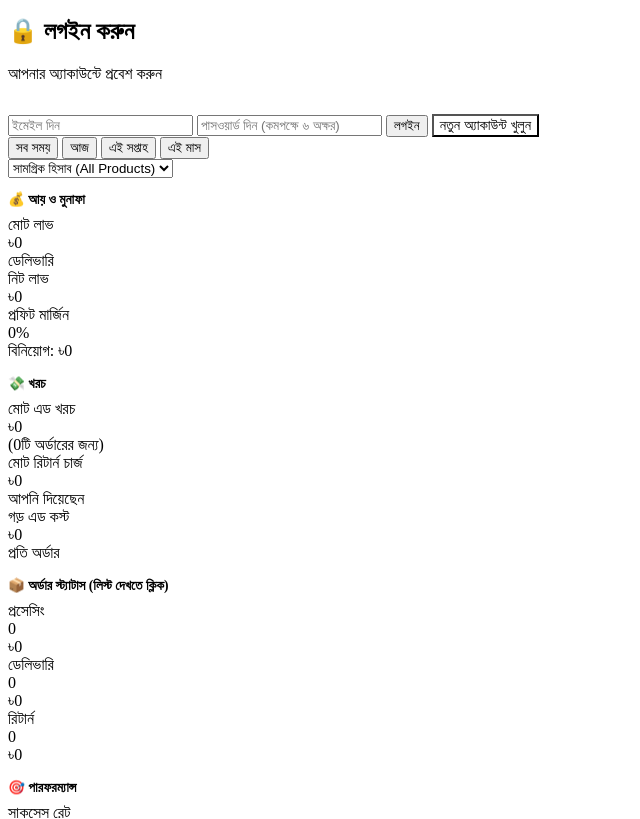
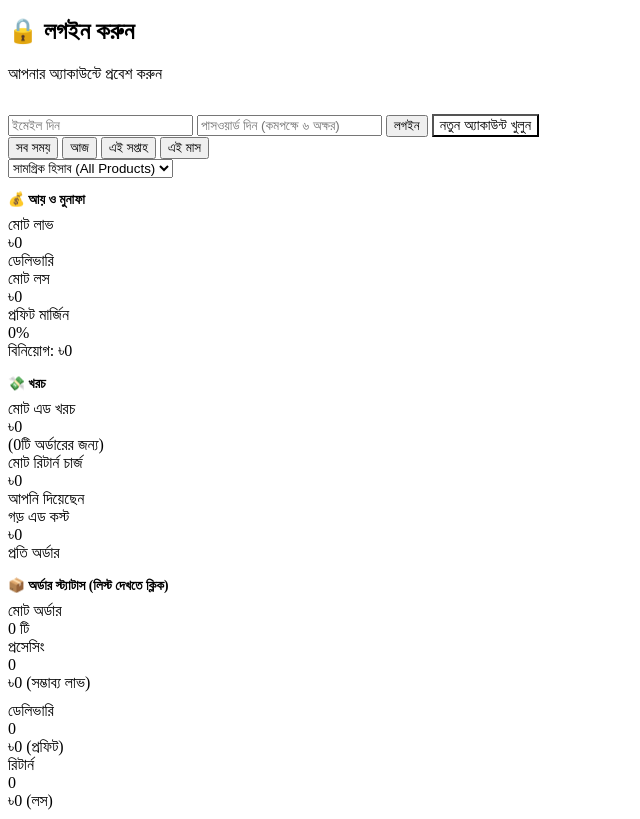
Before and after one commit to shopnos/reseller-cash-analysis, a plain HTML site: page index.html in a window 1280 px wide. Shown: the part 106-925 px from the top of the page, without its empty margins (0-640 px from the left). Drawn offline with nearby package versions, Linux system fonts and the light colour scheme; no server answers.

Commit message:
index.html
design

```diff
--- a/index.html
+++ b/index.html
@@ -53,7 +53,7 @@
             <h3 style="font-size:0.85rem; color:var(--text-main); margin-bottom:8px;"><span class="icon-anim">💰</span> আয় ও মুনাফা</h3>
             <div class="grid-3" style="margin-bottom:15px">
                 <div class="stat-box"><div class="stat-title">মোট লাভ</div><div class="stat-value text-primary" id="dash-gross-profit">৳0</div><div class="stat-sub" id="dash-gross-sub">ডেলিভারি</div></div>
-                <div class="stat-box"><div class="stat-title">নিট লাভ</div><div class="stat-value" id="dash-net">৳0</div></div>
+                <div class="stat-box"><div class="stat-title">মোট লস</div><div class="stat-value" id="dash-net">৳0</div></div>
                 <div class="stat-box" id="margin-box"><div class="stat-title">প্রফিট মার্জিন</div><div class="stat-value" id="dash-margin">0%</div><div class="stat-sub" id="dash-margin-sub">বিনিয়োগ: ৳0</div></div>
             </div>
 
@@ -67,10 +67,15 @@
 
             <!-- Block 3: Operations -->
             <h3 style="font-size:0.85rem; color:var(--text-main); margin-bottom:8px;"><span class="icon-anim">📦</span> অর্ডার স্ট্যাটাস (লিস্ট দেখতে ক্লিক)</h3>
-            <div class="grid-3" style="margin-bottom:15px">
-                <div class="stat-box clickable" onclick="openStatusList('Processing')"><div class="stat-title">প্রসেসিং</div><div class="stat-value text-warning" id="dash-processing">0</div><div class="stat-sub" id="dash-processing-amt">৳0</div></div>
-                <div class="stat-box clickable" onclick="openStatusList('Delivered')"><div class="stat-title">ডেলিভারি</div><div class="stat-value text-profit" id="dash-delivered">0</div><div class="stat-sub" id="dash-delivered-amt">৳0</div></div>
-                <div class="stat-box clickable" onclick="openStatusList('Returned')"><div class="stat-title">রিটার্ন</div><div class="stat-value text-loss" id="dash-returned">0</div><div class="stat-sub" id="dash-returned-amt">৳0</div></div>
+
+            <div class="grid-2" style="margin-bottom:10px">
+                <div class="stat-box"><div class="stat-title">মোট অর্ডার</div><div class="stat-value text-primary" id="dash-total-orders">0 টি</div></div>
+                <div class="stat-box clickable" onclick="openStatusList('Processing')"><div class="stat-title">প্রসেসিং</div><div class="stat-value text-warning" id="dash-processing">0</div><div class="stat-sub" id="dash-processing-amt">৳0 (সম্ভাব্য লাভ)</div></div>
+            </div>
+
+            <div class="grid-2" style="margin-bottom:15px">
+                <div class="stat-box clickable" onclick="openStatusList('Delivered')"><div class="stat-title">ডেলিভারি</div><div class="stat-value text-profit" id="dash-delivered">0</div><div class="stat-sub" id="dash-delivered-amt">৳0 (প্রফিট)</div></div>
+                <div class="stat-box clickable" onclick="openStatusList('Returned')"><div class="stat-title">রিটার্ন</div><div class="stat-value text-loss" id="dash-returned">0</div><div class="stat-sub" id="dash-returned-amt">৳0 (লস)</div></div>
             </div>
 
             <!-- Block 4: Performance -->
```
